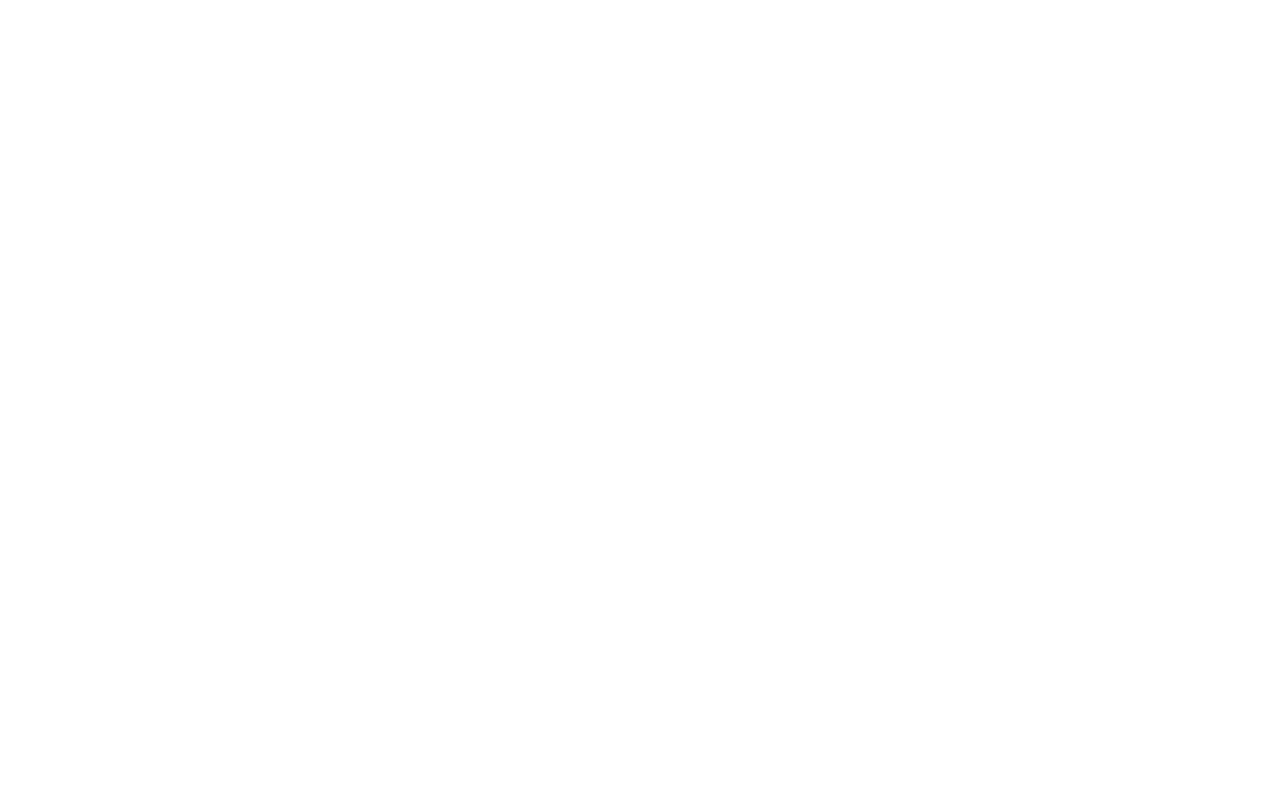
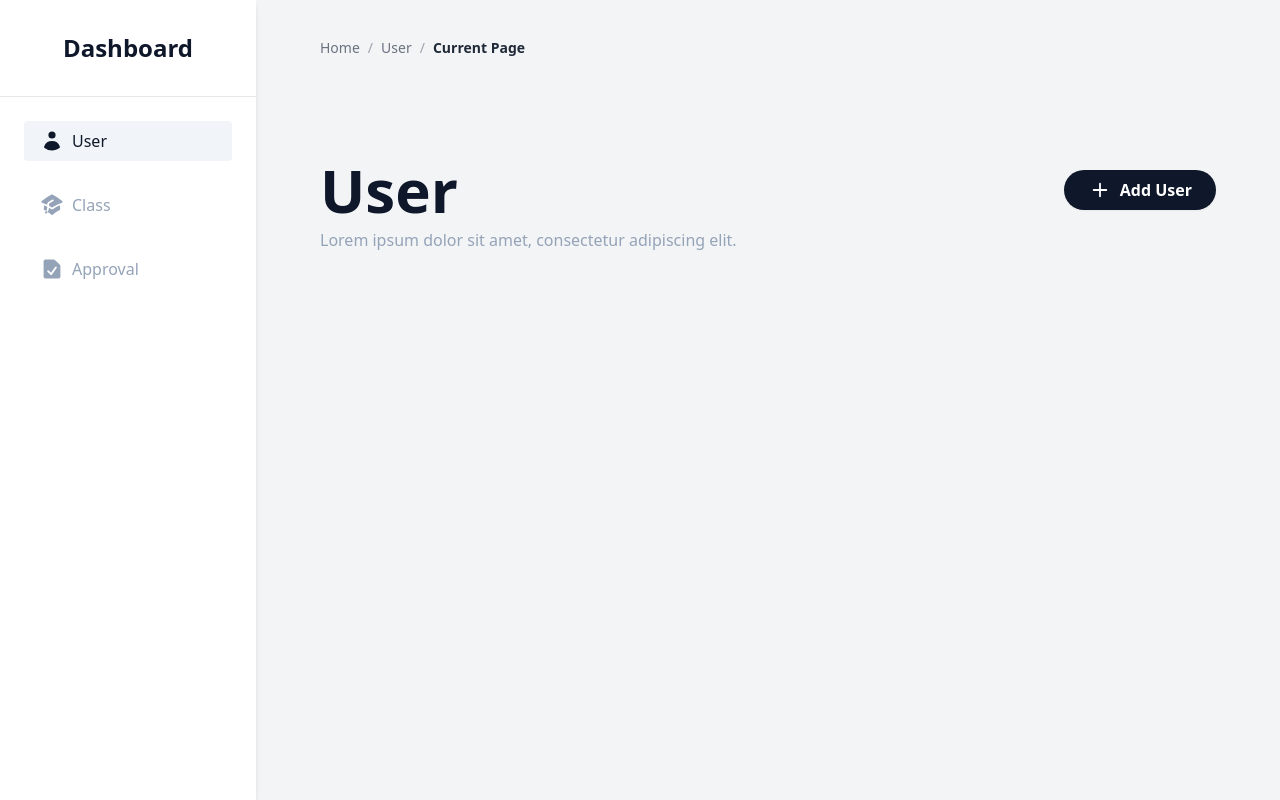
Before and after one commit to dvvnFrtn/learning-journals-frontend, a React (Vite) app: page /user in a window 1280 px wide. Before the commit this address had no page. Built offline with nearby package versions, Linux system fonts and the light colour scheme.

Commit message:
feat: add basic routing to sidebar component

```diff
--- a/src/components/Sidebar.jsx
+++ b/src/components/Sidebar.jsx
@@ -1,21 +1,25 @@
 import { UserIcon, AcademicCapIcon, DocumentCheckIcon } from "@heroicons/react/20/solid"
+import { NavLink } from "react-router-dom";
 
 const Sidebar = () => {
     const items = [
-        { id: 1, name: "User", href: "#", icon: (<UserIcon className="size-6" />) },
-        { id: 2, name: "Class", href: "#", icon: (<AcademicCapIcon className="size-6" />) },
-        { id: 3, name: "Approval", href: "#", icon: (<DocumentCheckIcon className="size-6" />) }
+        { id: 1, name: "User", href: "/user", icon: (<UserIcon className="size-6" />) },
+        { id: 2, name: "Class", href: "/class", icon: (<AcademicCapIcon className="size-6" />) },
+        { id: 3, name: "Approval", href: "/approval", icon: (<DocumentCheckIcon className="size-6" />) }
     ]
     return (
-        <aside className="fixed w-64 min-h-screen bg-white text-slate-500 flex flex-col shadow-md">
+        <aside className="fixed w-64 min-h-screen bg-white text-slate-400 flex flex-col shadow-md">
             <div className="p-4 h-24 text-2xl font-bold text-slate-900 flex justify-center items-center">Dashboard</div>
             <hr />
             <nav className="flex-1 flex flex-col p-6 gap-6">
                 {items.map((item) => (
-                    <a
+                    <NavLink
                         key={item.id}
-                        href={item.href}
-                        className="flex items-center gap-2 py-2 px-4 rounded font-medium hover:bg-slate-100 hover:text-slate-900 transition"
+                        to={item.href}
+                        className={({ isActive }) =>
+                            `flex items-center gap-2 py-2 px-4 rounded font-medium transition ${isActive ? 'bg-slate-100 text-slate-900' : 'hover:bg-slate-100 hover:text-slate-900'
+                            }`
+                        }
                     >
                         {
                             <>
@@ -23,7 +27,7 @@
                                 {item.name}
                             </>
                         }
-                    </a>
+                    </NavLink>
                 ))}
             </nav>
         </aside>
--- a/src/layouts/DashboardLayout.jsx
+++ b/src/layouts/DashboardLayout.jsx
@@ -13,17 +13,17 @@
                 <header className="h-24 px-16 flex items-center justify-between">
                     <nav className="flex items-center space-x-2 text-sm" aria-label="Breadcrumb">
                         <a
-                            href="/"
+                            href="/example"
                             className="text-gray-500 hover:text-blue-600 transition-colors"
                         >
                             Home
                         </a>
                         <span className="text-gray-400">/</span>
                         <a
-                            href="/category"
+                            href="/user"
                             className="text-gray-500 hover:text-blue-600 transition-colors"
                         >
-                            Category
+                            User
                         </a>
                         <span className="text-gray-400">/</span>
                         <span className="text-gray-800 font-semibold">Current Page</span>
--- a/src/main.jsx
+++ b/src/main.jsx
@@ -4,6 +4,9 @@
 import ExamplePage from './pages/ExamplePage.jsx'
 import LoginPage from './pages/LoginPage.jsx'
 import { BrowserRouter, Route, Routes } from 'react-router-dom'
+import UserPage from './pages/UserPage.jsx'
+import ClassPage from './pages/ClassPage.jsx'
+import ApprovalPage from './pages/ApprovalPage.jsx'
 
 createRoot(document.getElementById('root')).render(
     <StrictMode>
@@ -11,6 +14,9 @@
             <Routes>
                 <Route path="/" element={<LoginPage />} />
                 <Route path="/example" element={<ExamplePage />} />
+                <Route path="/user" element={<UserPage />} />
+                <Route path="/class" element={<ClassPage />} />
+                <Route path="/approval" element={<ApprovalPage />} />
             </Routes>
         </BrowserRouter>
     </StrictMode>,
--- /dev/null
+++ b/src/pages/ApprovalPage.jsx
@@ -0,0 +1,25 @@
+import { PlusIcon } from "@heroicons/react/20/solid";
+import Button from "../components/Button";
+import DashboardLayout from "../layouts/DashboardLayout";
+
+
+const ApprovalPage = () => {
+    return (
+        <DashboardLayout>
+            <div className="flex w-full gap-2 flex-col">
+                <div className="flex justify-between items-center">
+                    <h1 className="font-bold text-6xl text-slate-900">Approval</h1>
+                    <Button
+                        variant="primary"
+                    >
+                        <PlusIcon className="size-6 fill-white" />
+                        <span>Add Approval</span>
+                    </Button>
+                </div>
+                <p className="text-slate-400">Lorem ipsum dolor sit amet, consectetur adipiscing elit.</p>
+            </div>
+        </DashboardLayout>
+    )
+}
+
+export default ApprovalPage;
--- /dev/null
+++ b/src/pages/ClassPage.jsx
@@ -0,0 +1,25 @@
+import { PlusIcon } from "@heroicons/react/20/solid";
+import Button from "../components/Button";
+import DashboardLayout from "../layouts/DashboardLayout";
+
+
+const ClassPage = () => {
+    return (
+        <DashboardLayout>
+            <div className="flex w-full gap-2 flex-col">
+                <div className="flex justify-between items-center">
+                    <h1 className="font-bold text-6xl text-slate-900">Class</h1>
+                    <Button
+                        variant="primary"
+                    >
+                        <PlusIcon className="size-6 fill-white" />
+                        <span>Add Class</span>
+                    </Button>
+                </div>
+                <p className="text-slate-400">Lorem ipsum dolor sit amet, consectetur adipiscing elit.</p>
+            </div>
+        </DashboardLayout>
+    )
+}
+
+export default ClassPage;
--- a/src/pages/ExamplePage.jsx
+++ b/src/pages/ExamplePage.jsx
@@ -21,7 +21,7 @@
         <DashboardLayout>
             <div className="flex w-full gap-2 flex-col">
                 <div className="flex justify-between items-center">
-                    <h1 className="font-bold text-6xl text-slate-900">User</h1>
+                    <h1 className="font-bold text-6xl text-slate-900">Example</h1>
                     <Button
                         variant="primary"
                     >
--- a/src/pages/LoginPage.jsx
+++ b/src/pages/LoginPage.jsx
@@ -1,16 +1,22 @@
+import { useNavigate } from "react-router-dom";
 import Button from "../components/Button";
 import Input from "../components/Input";
 
 const LoginPage = () => {
+    const navigate = useNavigate();
+    const handleNavigate = () => {
+        navigate("/example");
+    }
+
     return (
-        <div className="flex min-h-screen items-center justify-center bg-slate-100">
-            <div className="w-full max-w-xl px-6 py-8 bg-white rounded-3xl shadow-md">
-                <h1 className="mb-12 text-center text-4xl font-bold text-slate-900">Login</h1>
+        <div className="w-full max-w-xl px-6 py-8 bg-white rounded-3xl shadow-md">
+            <h1 className="mb-12 text-center text-4xl font-bold text-slate-900">Login</h1>
+            <div className="flex min-h-screen items-center justify-center bg-slate-100">
                 <form className="flex flex-col gap-2">
                     <Input name="email" type="email" label="Email" placeholder="example@gmail.com" />
                     <Input name="password" type="password" label="Password" placeholder="******" />
                     <div className="my-12 flex flex-col">
-                        <Button>Login</Button>
+                        <Button onClick={handleNavigate}>Login</Button>
                     </div>
                 </form>
             </div>
--- /dev/null
+++ b/src/pages/UserPage.jsx
@@ -0,0 +1,25 @@
+import { PlusIcon } from "@heroicons/react/20/solid";
+import Button from "../components/Button";
+import DashboardLayout from "../layouts/DashboardLayout";
+
+
+const UserPage = () => {
+    return (
+        <DashboardLayout>
+            <div className="flex w-full gap-2 flex-col">
+                <div className="flex justify-between items-center">
+                    <h1 className="font-bold text-6xl text-slate-900">User</h1>
+                    <Button
+                        variant="primary"
+                    >
+                        <PlusIcon className="size-6 fill-white" />
+                        <span>Add User</span>
+                    </Button>
+                </div>
+                <p className="text-slate-400">Lorem ipsum dolor sit amet, consectetur adipiscing elit.</p>
+            </div>
+        </DashboardLayout>
+    )
+}
+
+export default UserPage;
```
